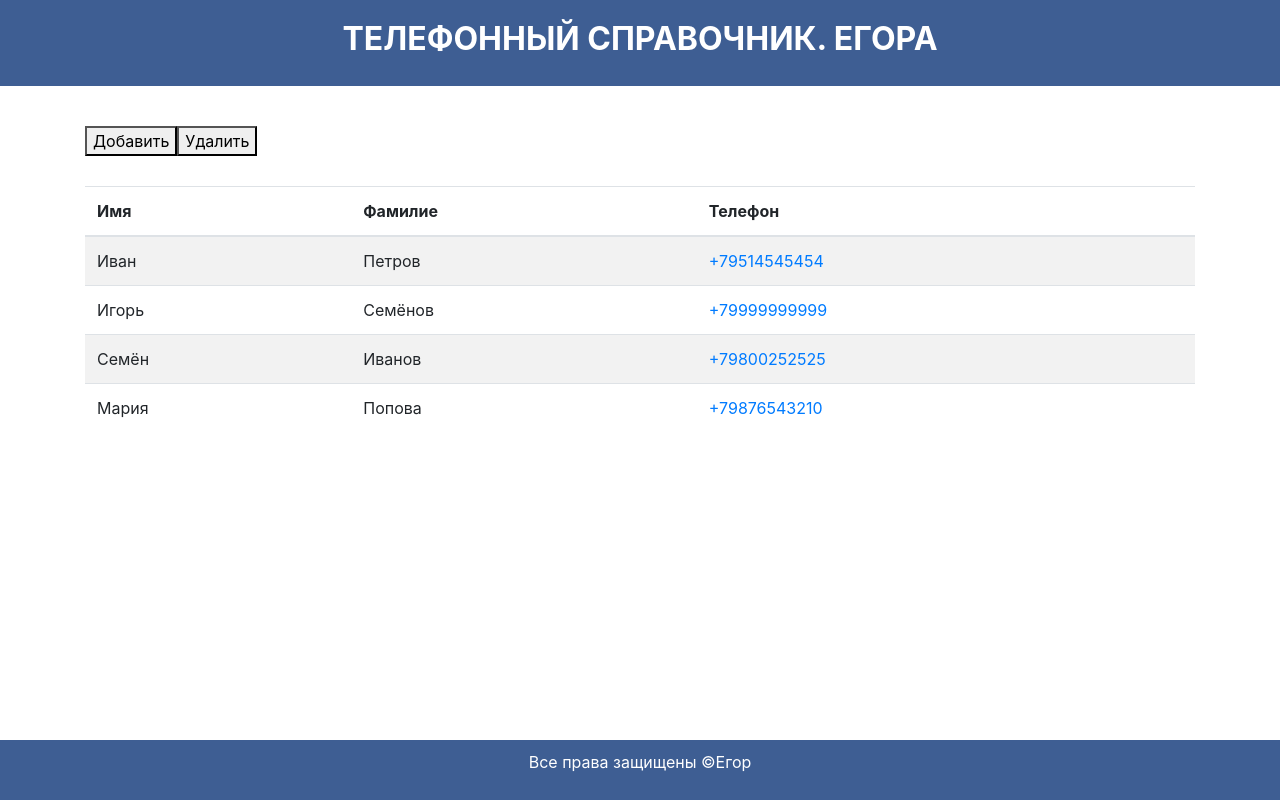
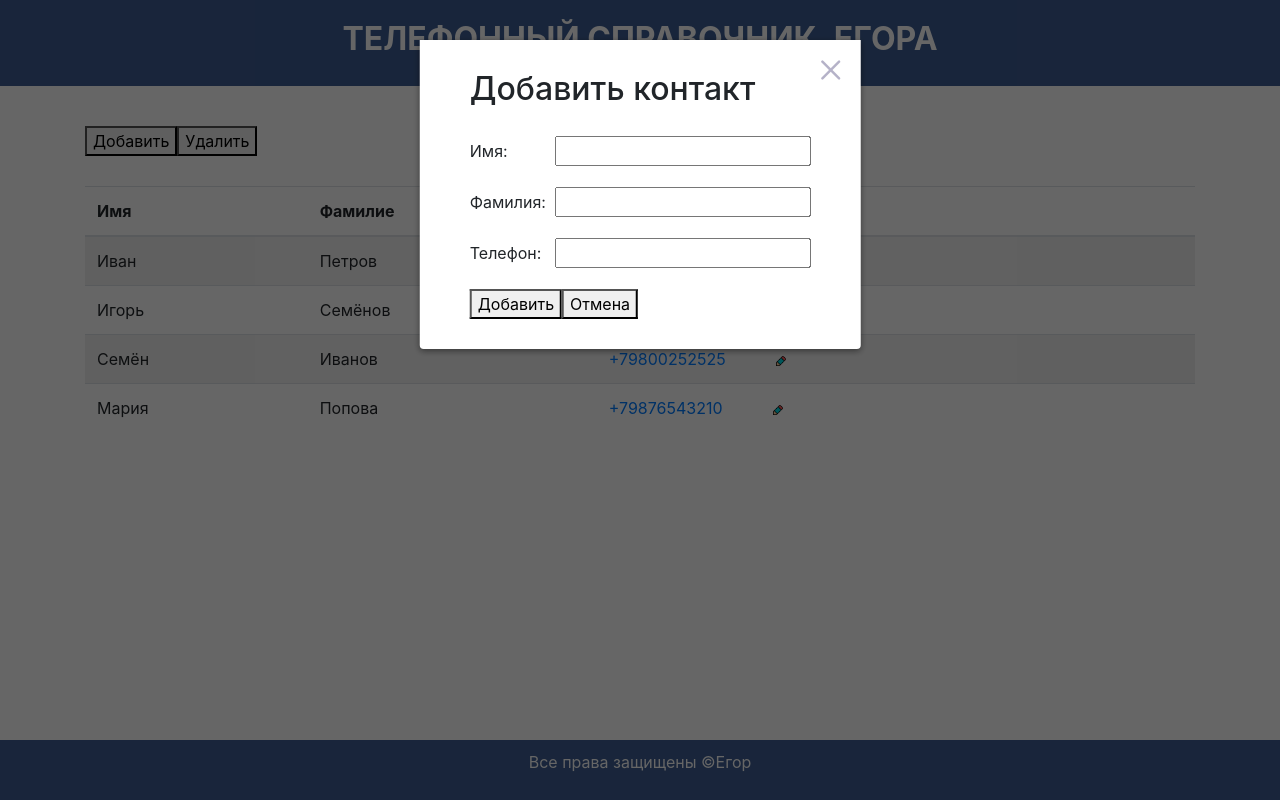
Before and after one commit to EGORBRUH/PHONEBOOK, a plain HTML site: page index.html in a window 1280 px wide. Both pictures are taken after a click on the button "Добавить". Drawn offline with nearby package versions, Linux system fonts and the light colour scheme.

Commit message:
Выполнил урок 5 Телефонная книга

```diff
--- a/phonebook/css/style.css
+++ b/phonebook/css/style.css
@@ -1,6 +1,7 @@
 body {
   min-width: 420px;
 }
+
 
 .header {
   background-color: #3E5E93;
@@ -38,6 +39,20 @@ body {
   background-position: center;
 }
 
+.edit-icon {
+  margin-left: 50px;
+  display: inline-block;
+  width: 10px;
+  height: 10px;
+  border: none;
+  background-color: transparent;
+  background-image: url("/phonebook/img/free-icon-edit-2550330.png");
+  background-size: contain;
+  background-repeat: no-repeat;
+  background-position: 0 0;
+
+}
+
 .delete.is-visible {
   width: 10px;
   display: table-cell;
@@ -47,6 +62,9 @@ body {
   margin-bottom: 30px;
 }
 
+.btn-primary {
+  background-color: cornflowerblue;
+}
 
 
 .form {
--- a/phonebook/js/script.js
+++ b/phonebook/js/script.js
@@ -167,10 +167,9 @@ const data = [
     const header = createHeader(); // И это переменная в которой вызвана функция!
     const logo = createLogo(title); // Вот как раз таки эта перемення в которой вызвана функция и тут же мы принимаем title
     const main = createMain();
-    const footer = createFooter();
     const buttonsGroup = createButtonsGroup([ // Парсим?
       {
-        classList: 'btn btn-primary mr-3',
+        classList: 'btn btn-primary js-add',
         type: 'button',
         text: 'Добавить',
       },
@@ -183,14 +182,19 @@ const data = [
 
     const table = createTable();
     const form = createForm();
+    const footer = createFooter(title);
 
     header.headerContainer.append(logo); // Аппендим логотип в хедер!
     main.mainContainer.append(buttonsGroup.btnWrapper, table, form.overlay);
     footer.footerContainer.append(author);
-    app.append(header, main, footer); // аппендим на страницу хедер и мэйн!
+    app.append(header, main, footer); // аппендим на страницу хедер, мэйн и футер!
 
     return {
       list: table.tbody,
+      logo,
+      btnAdd: buttonsGroup.btns[0],
+      formOverlay: form.overlay,
+      form: form.form,
     };
   };
 
@@ -213,26 +217,56 @@ const data = [
     const phoneLink = document.createElement('a');
     phoneLink.href = `tel:${phone}`;
     phoneLink.textContent = phone;
+    tr.phoneLink = phoneLink
+    tdPhone.append(phoneLink);
+    const editBtn = document.createElement('button');
+    editBtn.classList.add('edit-icon');
 
-    tdPhone.append(phoneLink);
 
     tr.append(tdDell, tdName, tdSurname, tdPhone);
-
+    phoneLink.append(editBtn)
     return tr;
   };
 
   const renderContacts = (elem, data) => {
     const allRow = data.map(createRow);
     elem.append(...allRow);
+    return allRow;
   };
 
+  const hoverRow = (allRow, logo) => {
+    const text = logo.textContent;
+  allRow.forEach(contact => {
+    contact.addEventListener('mouseenter', () =>  {
+      logo.textContent = contact.phoneLink.textContent;
+    });
+    contact.addEventListener('mouseleave', () =>  {
+      logo.textContent = text;
+    });
+  });
+}
 
   const init = (selectorApp, title) => {
     const app = document.querySelector(selectorApp);
     const phoneBook = renderPhoneBook(app, title);
-    const {list} = phoneBook;
+    const {list, logo, btnAdd, formOverlay, form} = phoneBook;
 
-    renderContacts(list, data);
+    const allRow = renderContacts(list, data);
+
+    hoverRow(allRow, logo);
+
+    btnAdd.addEventListener('click', () => {
+      formOverlay.classList.add('is-visible');
+    });
+
+    form.addEventListener('click', event => {
+      event.stopPropagation();
+    })
+
+    formOverlay.addEventListener('click', () => {
+      formOverlay.classList.remove('is-visible');
+    })
+
   };
 
   window.phoneBookInit = init;
```
Also changed, not shown: phonebook/img/free-icon-edit-2550330.png (added).
